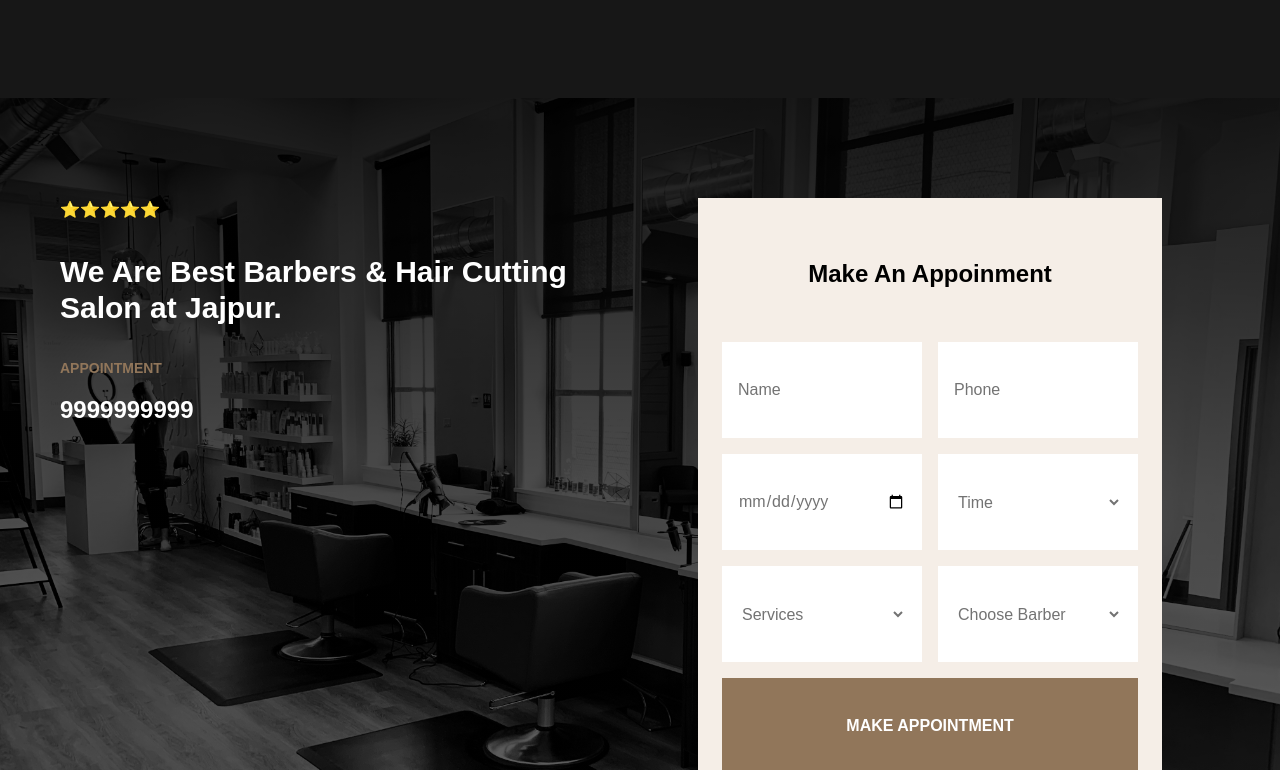
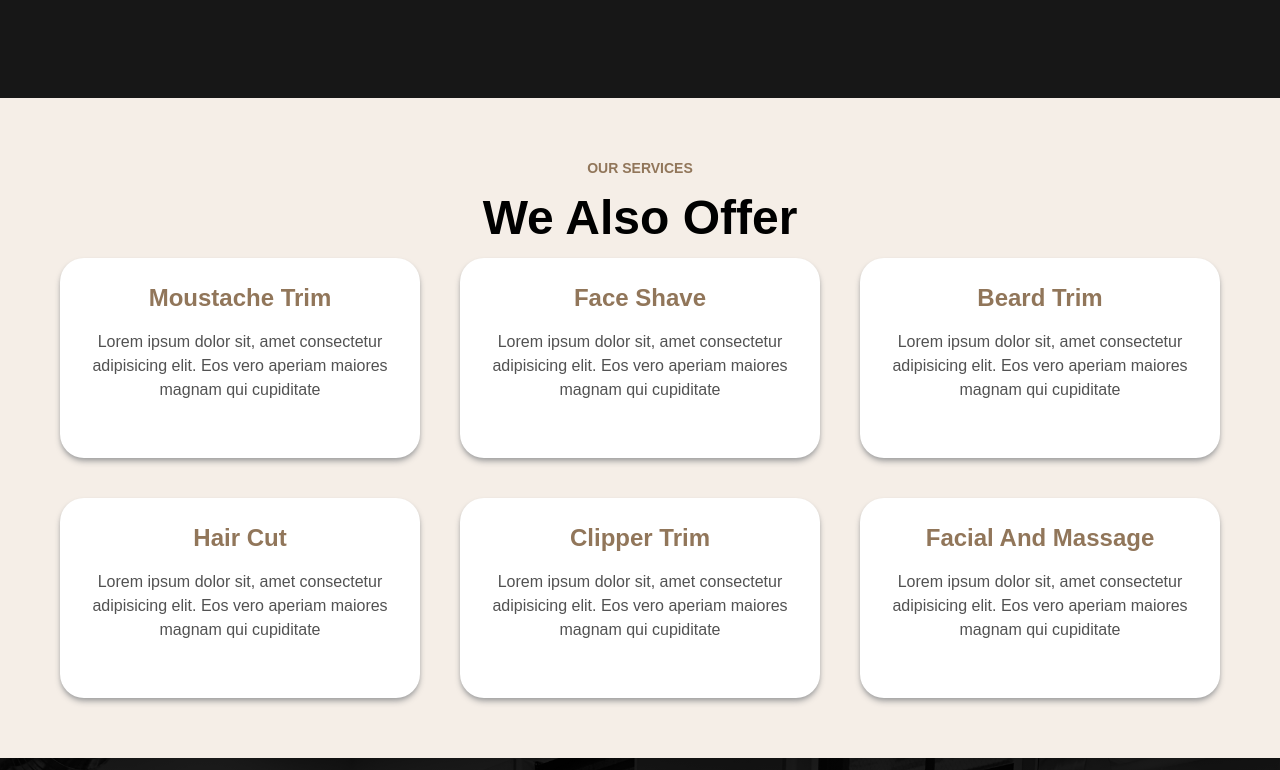
Before and after one commit to srm04072024/saloon_RP, a Next.js app: page / in a window 1280 px wide. Shown: the part 5030-5800 px from the top of the page. Built offline with nearby package versions, Linux system fonts and the light colour scheme.

Commit message:
feat:Add extra Service section

```diff
--- a/src/app/page.tsx
+++ b/src/app/page.tsx
@@ -1,6 +1,7 @@
 import Appointment from "./sections/Appointment";
 import CustomerReview from "./sections/CustomerReview";
 import Experience from "./sections/Experience";
+import ExtraServices from "./sections/ExtraService";
 import Features from "./sections/Features";
 import HeroSection from "./sections/HeroSection";
 import PortFolio from "./sections/PortFolio";
@@ -15,6 +16,7 @@ export default function Home() {
       <Services />
       <CustomerReview />
       <Features />
+      <ExtraServices />
       <Appointment />
     </main>
   );
--- /dev/null
+++ b/src/app/sections/ExtraService.tsx
@@ -0,0 +1,70 @@
+import { Meow_Script } from "next/font/google";
+import Link from "next/link";
+
+const moreServices = [
+  {
+    key: 1,
+    name: "Moustache Trim",
+    details:
+      "Lorem ipsum dolor sit, amet consectetur adipisicing elit. Eos vero aperiam maiores magnam qui cupiditate",
+  },
+  {
+    key: 2,
+    name: "face Shave",
+    details:
+      "Lorem ipsum dolor sit, amet consectetur adipisicing elit. Eos vero aperiam maiores magnam qui cupiditate",
+  },
+  {
+    key: 3,
+    name: "beard Trim",
+    details:
+      "Lorem ipsum dolor sit, amet consectetur adipisicing elit. Eos vero aperiam maiores magnam qui cupiditate",
+  },
+  {
+    key: 4,
+    name: "hair cut",
+    details:
+      "Lorem ipsum dolor sit, amet consectetur adipisicing elit. Eos vero aperiam maiores magnam qui cupiditate",
+  },
+  {
+    key: 5,
+    name: "clipper Trim",
+    details:
+      "Lorem ipsum dolor sit, amet consectetur adipisicing elit. Eos vero aperiam maiores magnam qui cupiditate",
+  },
+  {
+    key: 6,
+    name: "facial and massage",
+    details:
+      "Lorem ipsum dolor sit, amet consectetur adipisicing elit. Eos vero aperiam maiores magnam qui cupiditate",
+  },
+];
+
+export default function ExtraServices() {
+  return (
+    <section className="bg-customwhite  w-screen text-center p-15">
+      <h4 className="mb-4">Our Services</h4>
+      <h1 className="capitalize mb-4 text-2xl md:text-5xl text-black font-bold">
+        We Also Offer
+      </h1>
+      <div className="grid grid-cols-6 gap-10">
+        {moreServices &&
+          moreServices.map((ele) => (
+            <div
+              key={ele.key}
+              className="col-span-6 md:col-span-2 bg-white p-6 min-h-50 rounded-3xl shadow-md hover:shadow-xl shadow-neutral-400"
+            >
+              <Link href="#">
+                <div className="h-full w-full text-center flex flex-col gap-4">
+                  <h2 className="text-brandcolor text-2xl font-bold capitalize">
+                    {ele.name}
+                  </h2>
+                  <p className="text-neutral-600">{ele.details}</p>
+                </div>
+              </Link>
+            </div>
+          ))}
+      </div>
+    </section>
+  );
+}
```
